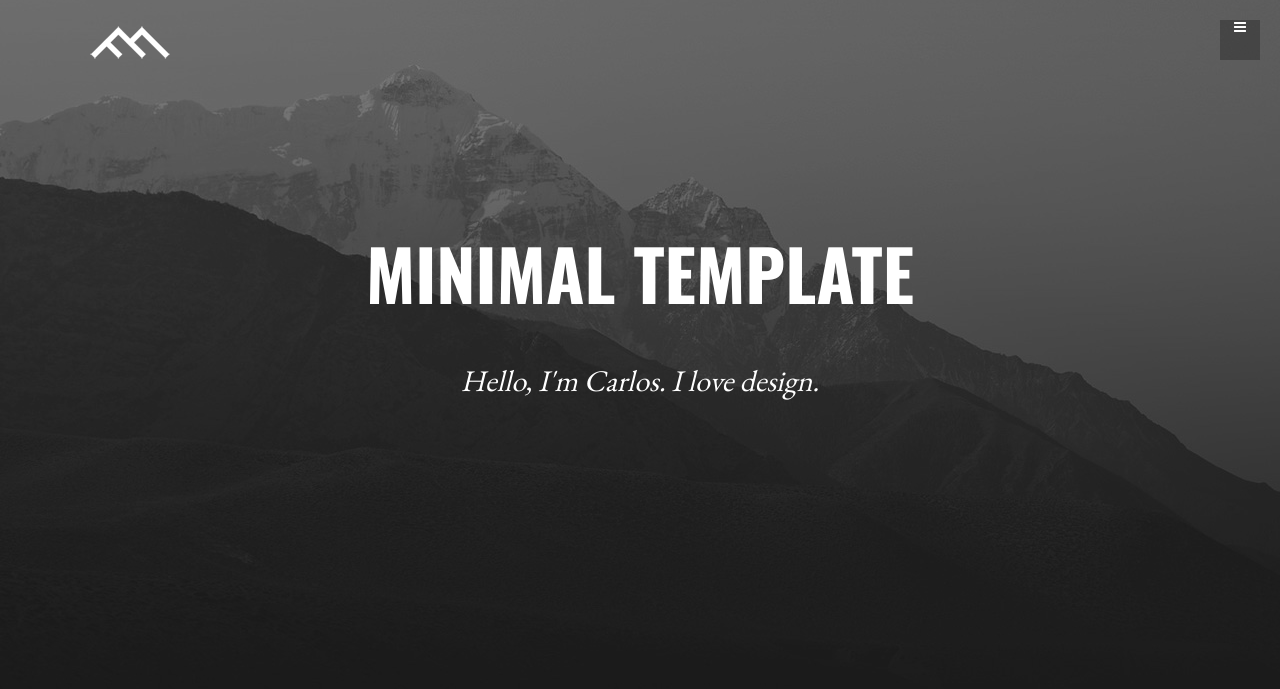
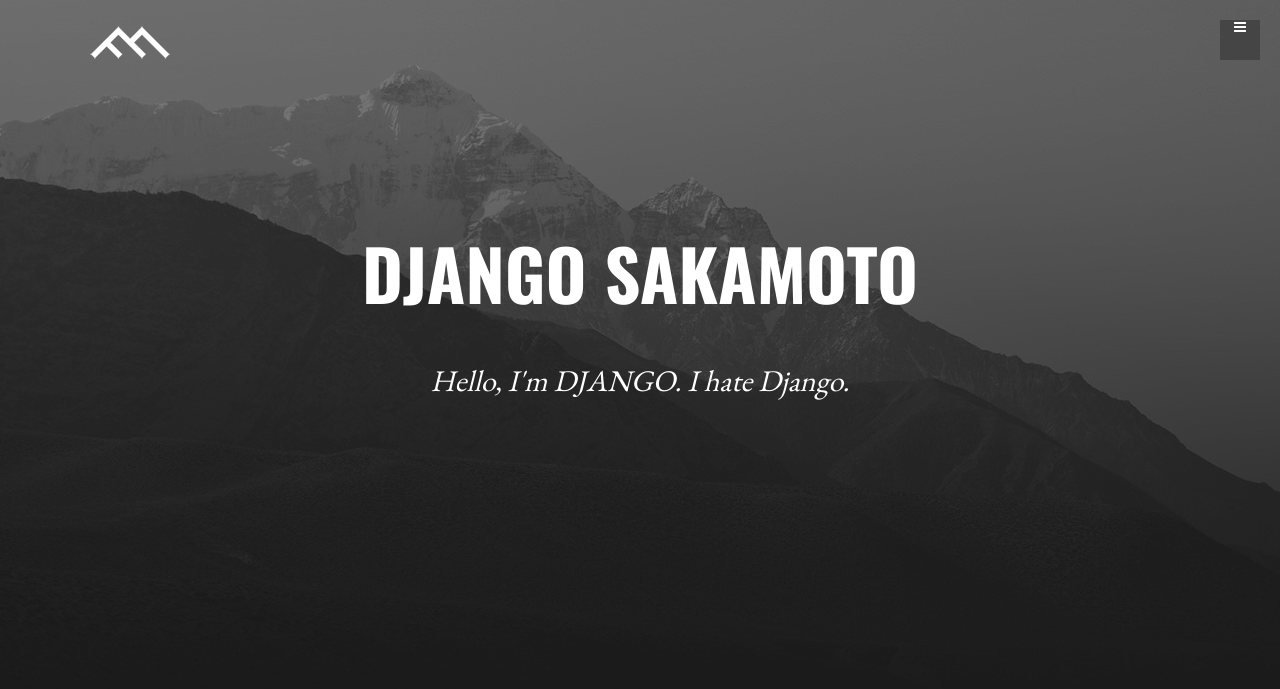
Before and after one commit to Sakamoto-Django/sakamoto-django2, a Django app: page / in a window 1280 px wide. Shown: the top 689 px of the page. Run offline with Django 3.2, Linux system fonts and the light colour scheme; some libraries are stand-ins or nearby versions.

Commit message:
edit contents of html

```diff
--- a/sns_project2/toppage/templates/index.html
+++ b/sns_project2/toppage/templates/index.html
@@ -2,7 +2,7 @@
 <html lang="en">
 <head>
   <meta charset="utf-8">
-  <title> Practice - Bootstrap Template</title>
+  <title> Sakamoto Django </title>
   <meta content="width=device-width, initial-scale=1.0" name="viewport">
   <meta content="" name="keywords">
   <meta content="" name="description">
@@ -36,7 +36,7 @@
   <!-- Menu -->
   <nav class="menu" id="theMenu">
     <div class="menu-wrap">
-      <h1 class="logo"><a href="index.html#home">Minimal</a></h1>
+      <h1 class="logo"><a href="index.html#home">Sakamoto</a></h1>
       <i class="fa fa-times-circle menu-close"></i>
       <a href="#home" class="smoothscroll">Home</a>
       <a href="#about" class="smoothscroll">About</a>
@@ -61,9 +61,9 @@
       </div>
       <br>
       <div class="row">
-        <h1>MINIMAL TEMPLATE</h1>
+        <h1>DJANGO SAKAMOTO</h1>
         <br>
-        <h3>Hello, I'm Carlos. I love design.</h3>
+        <h3>Hello, I'm DJANGO. I hate Django.</h3>
         <br>
         <br>
         <div class="col-lg-6 col-lg-offset-3">
```
